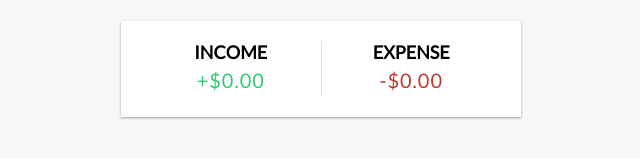
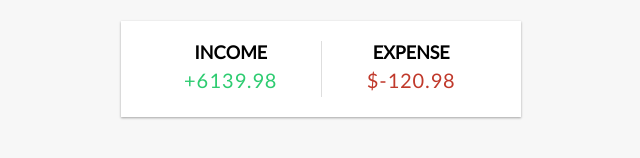
Before and after one commit to MIKE-BRIA/Vueprojects, a Vue app in the folder expense-tracker/: page / in a window 1280 px wide. Shown: the part 200-358 px from the top of the page, without its empty margins (319-959 px from the left). Built offline with nearby package versions, Linux system fonts and the light colour scheme.

Commit message:
child-Income and Expenses page

```diff
--- a/expense-tracker/src/components/IncomeExpenses.vue
+++ b/expense-tracker/src/components/IncomeExpenses.vue
@@ -2,17 +2,29 @@
   <div class="inc-exp-container">
     <div>
       <h4>Income</h4>
-      <p id="money-plus" class="money plus">+$0.00</p>
+      <p id="money-plus" class="money plus">+{{ income }}</p>
     </div>
     <div>
       <h4>Expense</h4>
-      <p id="money-minus" class="money minus">-$0.00</p>
+      <p id="money-minus" class="money minus">${{ expenses }}</p>
     </div>
   </div>
 </template>
 
-<script>
-export default {};
+<script setup>
+//import prop
+import { defineProps } from "vue";
+
+const props = defineProps({
+  income: {
+    type: Number,
+    required: true,
+  },
+  expenses: {
+    type: Number,
+    required: true,
+  },
+});
 </script>
 
 <style></style>
```
